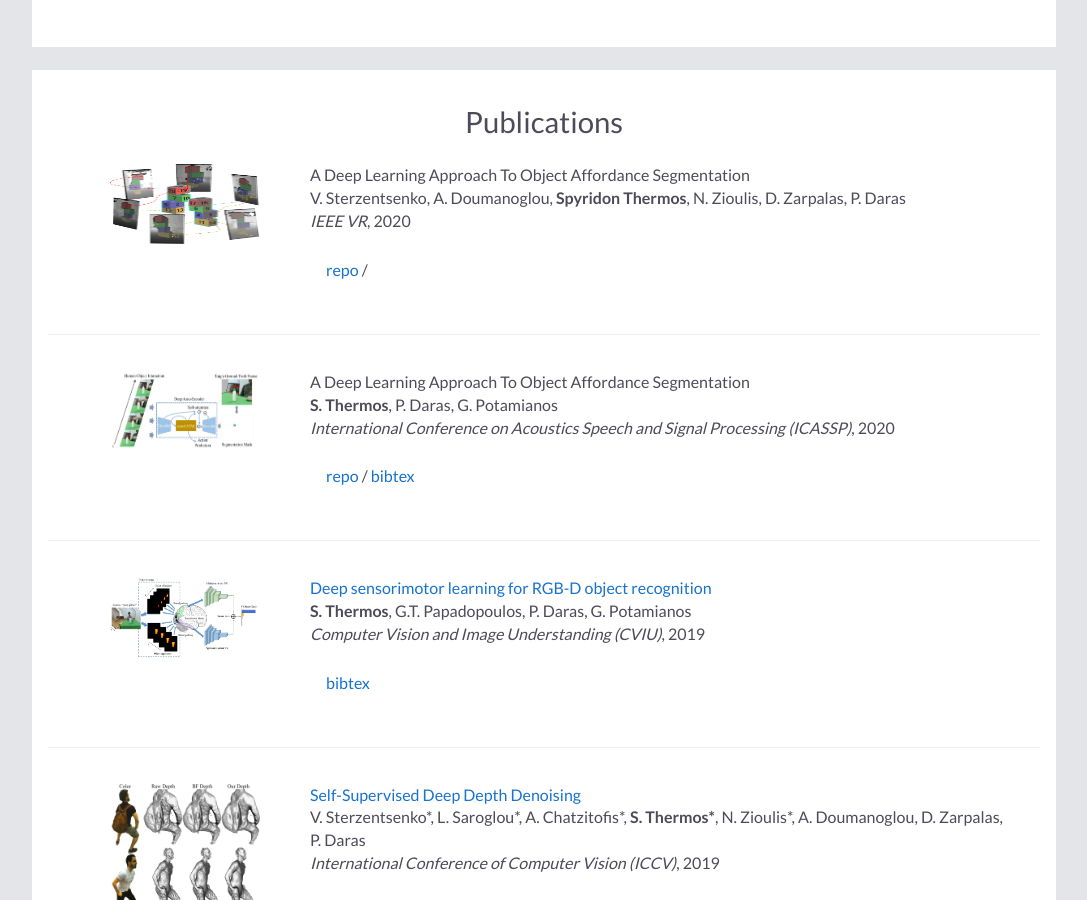
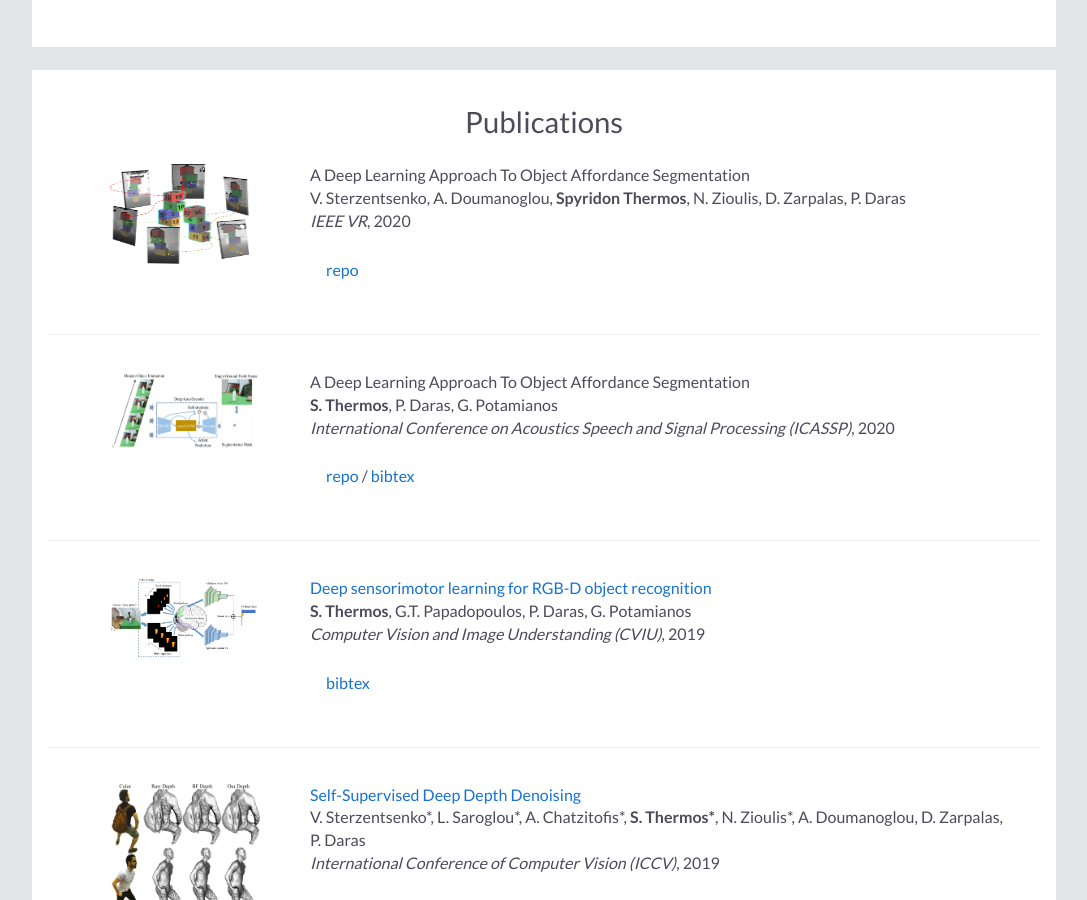
Before and after one commit to spthermo/spthermo.github.io, a Jekyll site: the page built from index.md, in a window 1280 px wide and 900 px high, scrolled down 603 px. Shown: the whole window, without its empty margins (96-1183 px from the left). Built offline with Jekyll 4.4.1, drawn with Linux system fonts in a browser that asks for light colours; nearby versions of some CDN libraries; our own code applies the rules of GitHub Pages for plain Markdown files.

Commit message:
Update default.html

```diff
--- a/_layouts/default.html
+++ b/_layouts/default.html
@@ -73,14 +73,14 @@
 
     <div class="publication">
       <table width="900" align="center" border="0" cellpadding="0">
-        <td width="25%" valign="top"><img src="assets/images/structure_correspondences.png" alt="game" width="150" height="80" style="border-style: none">
+        <td width="25%" valign="top"><img src="assets/images/structure_correspondences.png" alt="game" width="140" height="100" style="border-style: none">
         <td width="75%" valign="top">
           <p><heading>A Deep Learning Approach To Object Affordance Segmentation</heading><br>
             V. Sterzentsenko, A. Doumanoglou, <strong>Spyridon Thermos</strong>, N. Zioulis, D. Zarpalas, P. Daras <br>
           <em>IEEE VR</em>, 2020 <br>
 
           <div class="paper" id="sterzentsenko2020alignment">
-            <a href="https://github.com/VCL3D/StructureNet"> repo</a> /
+            <a href="https://github.com/VCL3D/StructureNet"> repo</a>
             <pre xml:space="preserve">
 @inproceedings{thermos2020affordance,
   author       = "Vladimiros Sterzentsenko and Alexandros Doumanoglou and Spyridon Thermos and Nikolaos Zioulis and Dimitrios Zarpalas and Petros Daras",
```
